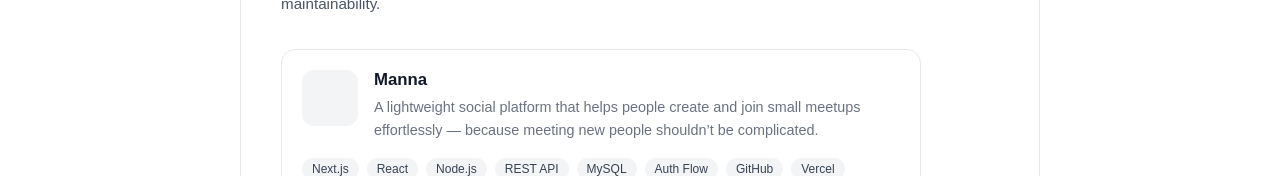
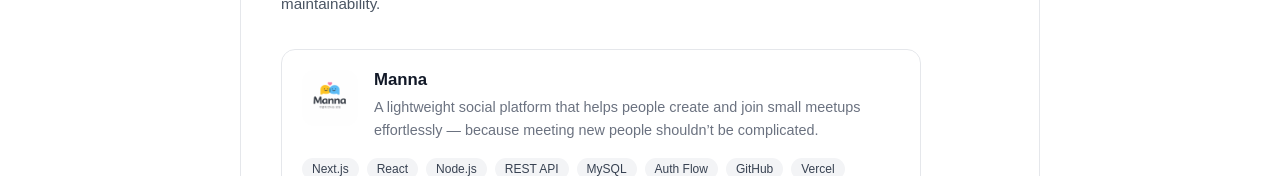
Before and after one commit to orenkeorenan/orenDev, a Next.js app: page / in a window 1280 px wide. Shown: the part 564-740 px from the top of the page. Built offline with nearby package versions, Linux system fonts and the light colour scheme.

Commit message:
MannaLogo

```diff
--- a/src/app/components/FolderContent/Portfolio.js
+++ b/src/app/components/FolderContent/Portfolio.js
@@ -153,6 +153,7 @@ export default function Portfolio() {
         <ProjectCard
             title={t.manna.title}
             subtitle={t.manna.subtitle}
+            logo="/Manna_logo.png"
             tags={[
                 "Next.js",
                 "React",
```
Also changed, not shown: public/Manna_logo.png (added).
